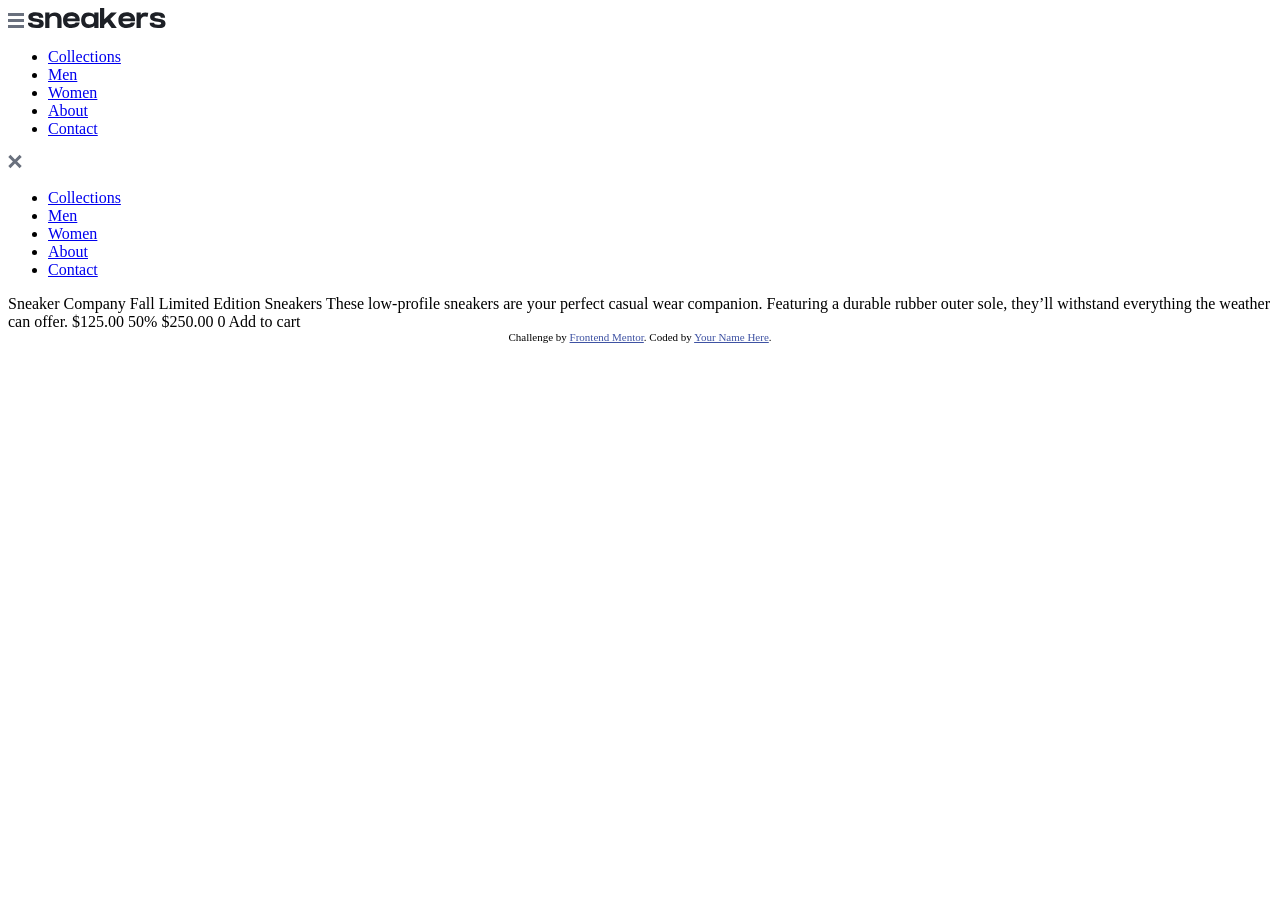
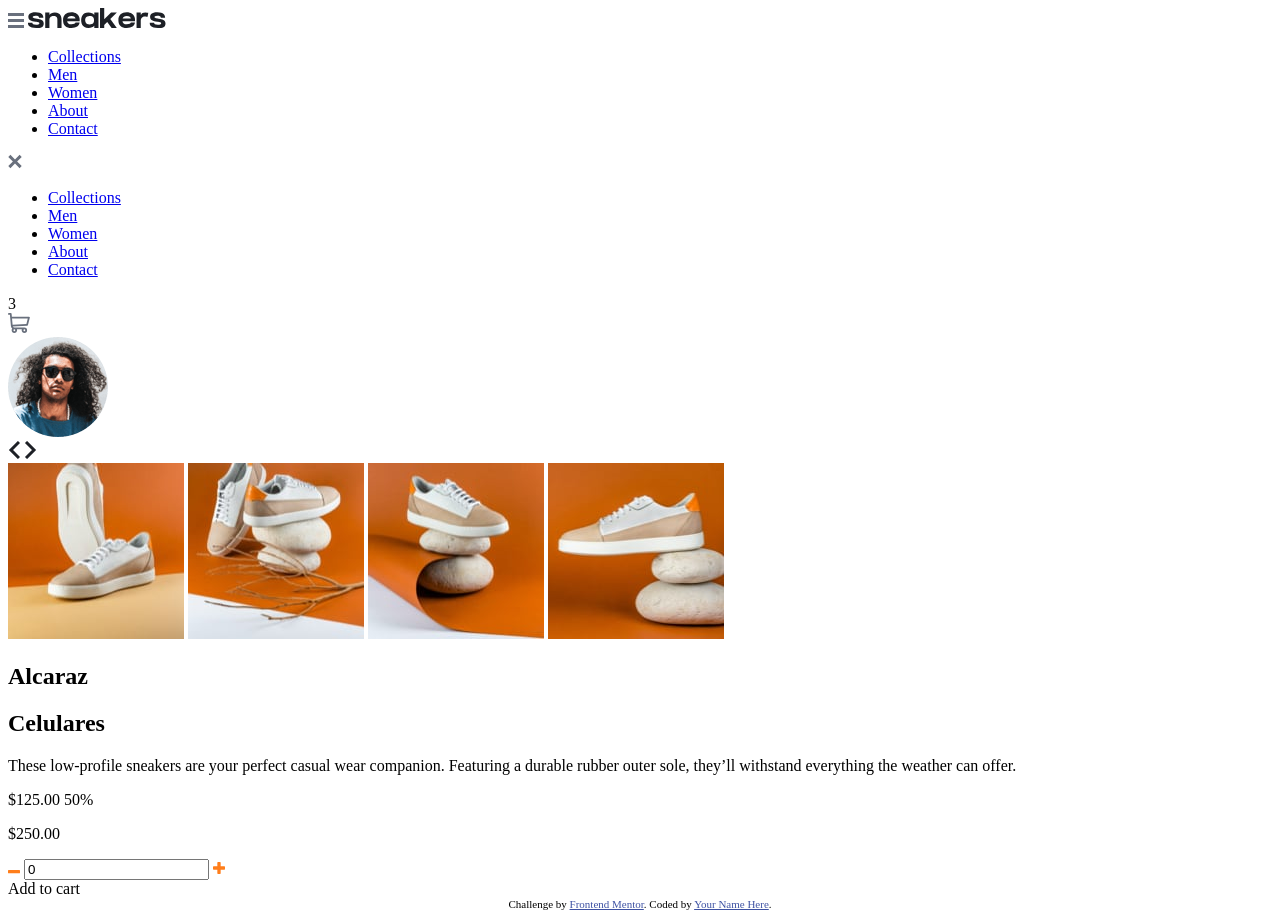
Before and after one commit to pabloperez293/NegocioAlcaraz, a plain HTML site: page index.html in a window 1280 px wide. Before the commit the page ends 800 px from the top, so only its background shows below. Drawn offline with Linux system fonts and the light colour scheme.

Commit message:
Origen-Ecommerce

```diff
--- a/index.html
+++ b/index.html
@@ -1,24 +1,35 @@
 <!DOCTYPE html>
 <html lang="en">
   <head>
-  <meta charset="UTF-8">
-  <meta name="viewport" content="width=device-width, initial-scale=1.0"> <!-- displays site properly based on user's device -->
+    <meta charset="UTF-8" />
+    <meta name="viewport" content="width=device-width, initial-scale=1.0" />
+    <!-- displays site properly based on user's device -->
 
-  <link rel="icon" type="image/png" sizes="32x32" href="./images/favicon-32x32.png">
+    <link
+      rel="icon"
+      type="image/png"
+      sizes="32x32"
+      href="./images/favicon-32x32.png"
+    />
 
-  <title>Alcaraz | E-commerce </title>
+    <title>Alcaraz | E-commerce</title>
 
     <!-- Feel free to remove these styles or customise in your own stylesheet 👍 -->
     <style>
-    .attribution { font-size: 11px; text-align: center; }
-    .attribution a { color: hsl(228, 45%, 44%); }
+      .attribution {
+        font-size: 11px;
+        text-align: center;
+      }
+      .attribution a {
+        color: hsl(228, 45%, 44%);
+      }
     </style>
   </head>
   <body>
     <main class="mainContainer">
       <header class="header">
-      <img src="./images/icon-menu.svg" alt="Menu-icono">
-      <img src="./images/logo.svg" alt="Logo">
+        <img src="./images/icon-menu.svg" alt="Menu-icono" />
+        <img src="./images/logo.svg" alt="Logo" />
 
         <nav class="navbar">
           <ul class="navbarItems">
@@ -32,7 +43,11 @@
         <!-- init Navbar modal -->
         <div class="modalNavbarBg">
           <nav class="modalNavbar">
-          <img class="modalNavbarCloseIcon" src="./images/icon-close.svg" alt="">
+            <img
+              class="modalNavbarCloseIcon"
+              src="./images/icon-close.svg"
+              alt=""
+            />
             <ul class="modalNavbarItems">
               <li><a href="#" class="modalNavbarLinks">Collections</a></li>
               <li><a href="#" class="modalNavbarLinks">Men</a></li>
@@ -44,32 +59,83 @@
         </div>
 
         <!-- end Navbar modal -->
+        <div class="headerCartAvatar">
+          <div class="headerCart">
+            <div class="headerCartNotificaction">3</div>
+            <img src="./images/icon-cart.svg" alt="Carrito" />
+          </div>
+          <img src="./images/image-avatar.png" alt="Avatar" />
+        </div>
       </header>
+
+      <section class="content">
+        <article class="gallery">
+          <div class="galleryImageContainer">
+            <img
+              class="galleryPrevius"
+              src="./images/icon-previous.svg"
+              alt="Previus"
+            />
+            <img class="galleryNext" src="./images/icon-next.svg" alt="Next" />
+          </div>
+
+          <div class="galleryThumnails">
+            <img
+              id="1"
+              class="galleryThumnail"
+              src="./images/image-product-1-thumbnail.jpg"
+              alt="Thumnail"
+            />
+            <img
+              id="2"
+              class="galleryThumnail"
+              src="./images/image-product-2-thumbnail.jpg"
+              alt="Thumnail"
+            />
+            <img
+              id="3"
+              class="galleryThumnail"
+              src="./images/image-product-3-thumbnail.jpg"
+              alt="Thumnail"
+            />
+            <img
+            id="4"
+            class="galleryThumnail"
+            src="./images/image-product-4-thumbnail.jpg"
+            alt="Thumnail"
+          />
+          </div>
+        </article>
+
+        <article class="details">
+          <h2 class="detailsCompany">Alcaraz </h2>
+          <h2 class="detailsTitle">Celulares </h2>
+          <p class="detailsDescription">These low-profile sneakers are
+            your perfect casual wear companion. Featuring a durable rubber outer sole,
+            they’ll withstand everything the weather can offer.</p>
+            <div class="detailsPrices">
+              <p class="detailsNow">$125.00 <span class="detailsDiscount">50%</span> </p>
+              <p class="detailsBefore">$250.00</p>
+            </div>
+            <div class="detailsProductQuantity">
+              <div class="input">
+                <img  class="inputMinus" src="./images/icon-minus.svg" alt="minus">
+                <input type="number" value="0">
+                <img  class="inputPlus" src="./images/icon-plus.svg" alt="plus">
+              </div>
+
+            </div>
+          </article>
+      </section>
     </main>
 
-
-
-
-
-
-
-  Sneaker Company
-
-  Fall Limited Edition Sneakers
-
-  These low-profile sneakers are your perfect casual wear companion. Featuring a
-  durable rubber outer sole, they’ll withstand everything the weather can offer.
-
-  $125.00
-  50%
-  $250.00
-
-  0
     Add to cart
 
     <div class="attribution">
-    Challenge by <a href="https://www.frontendmentor.io?ref=challenge" target="_blank">Frontend Mentor</a>.
-    Coded by <a href="#">Your Name Here</a>.
+      Challenge by
+      <a href="https://www.frontendmentor.io?ref=challenge" target="_blank"
+        >Frontend Mentor</a
+      >. Coded by <a href="#">Your Name Here</a>.
     </div>
   </body>
 </html>
```
Lines whose indentation alone changed are shown as unchanged.
